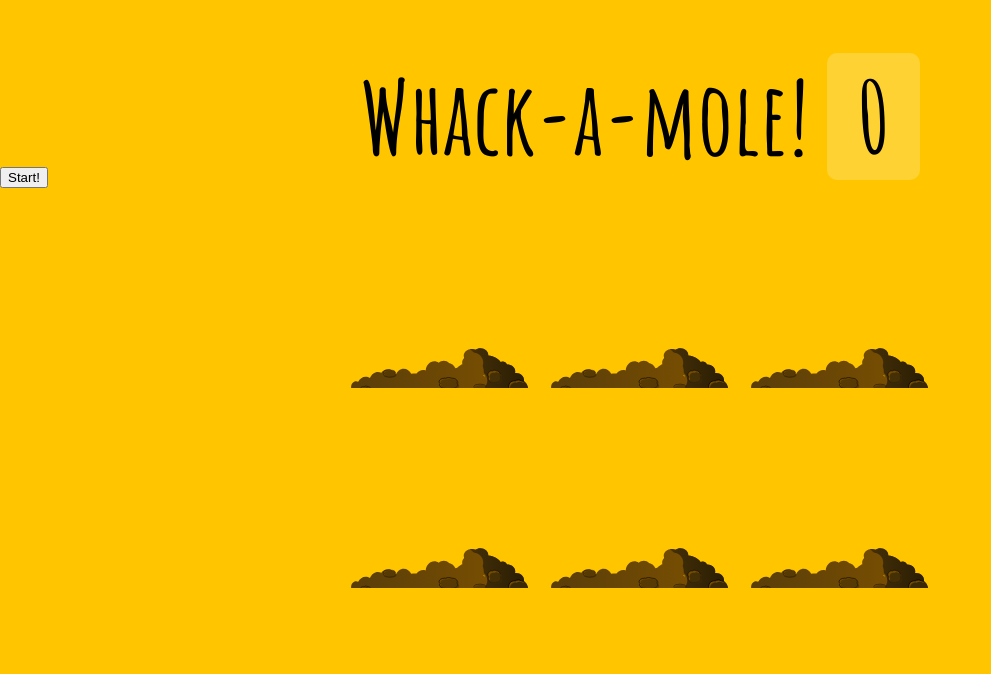
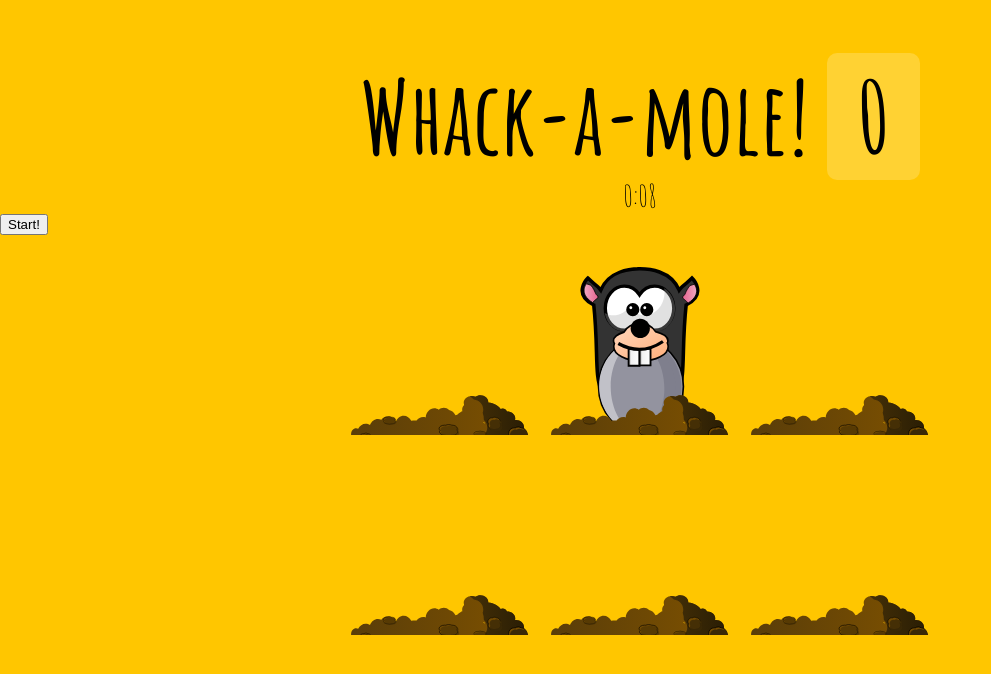
Before and after one commit to sabelofficial/javascript-30, a plain HTML site: page 30 - Whack A Mole/index.html in a window 1280 px wide. Both pictures are taken after a click on the button "Start!". Shown: the whole page, without its empty margins (0-991 px from the left). Drawn offline with Linux system fonts and the light colour scheme.

Commit message:
added timer, fixes

```diff
--- a/30 - Whack A Mole/index.html
+++ b/30 - Whack A Mole/index.html
@@ -9,6 +9,7 @@
 <body>
 
   <h1>Whack-a-mole! <span class="score">0</span></h1>
+  <div class="timer">00:00</div>
   <button onClick="startGame()">Start!</button>
 
   <div class="game">
@@ -36,16 +37,19 @@
   const holes = document.querySelectorAll('.hole');
   const scoreBoard = document.querySelector('.score');
   const moles = document.querySelectorAll('.mole');
+  const timerDisplay = document.querySelector('.timer');
   let lastHole;
   let timeUp = false;
   let score = 0;
+  let countdown;
 
   const randTime = (min, max) => { // [min, max)
     return Math.round(Math.random() * (max - min) + min);
   }
 
+  //select random hole
   const randHole = (holes) => {
-    const index = Math.floor(Math.random * holes.length);
+    const index = Math.floor(Math.random() * holes.length);
     const hole = holes[index];
 
     if(hole === lastHole) { //prevent the hole from being selected in succession
@@ -67,12 +71,40 @@
     }, time);
   }
 
+  const displayTimeLeft = seconds => {
+    const minutes = Math.floor(seconds / 60);
+    const secondsLeft = seconds % 60;
+
+    const display = `${minutes}:${secondsLeft < 10 ? '0' : '' }${secondsLeft}`;
+    timerDisplay.textContent = display;
+  }
+
+  const timer = seconds => {
+    //clear any existing timers
+    clearInterval(countdown);
+    displayTimeLeft(seconds);
+
+    seconds--;
+    countdown = setInterval(() => {
+        const secondsLeft = seconds--;
+        //stop timer  when it reaches zero
+        if(secondsLeft < 0) {
+            clearInterval(countdown);
+            return;
+        }
+        //display
+        displayTimeLeft(secondsLeft);
+    }, 1000);
+  }
+
   const startGame = () => {
+    const seconds = 10;
     scoreBoard.textContent = 0;
     timeUp = false;
     score = 0;
+    timer(seconds);
     peep();
-    setTimeout(() => timeUp = true, 10000);
+    setTimeout(() => timeUp = true, seconds*1000);
   }
 
   const bonk = e => {
--- a/30 - Whack A Mole/style.css
+++ b/30 - Whack A Mole/style.css
@@ -26,6 +26,14 @@ h1 {
   padding: 0 3rem;
   line-height: 1;
   border-radius: 1rem;
+}
+
+.timer {
+  display: flex;
+  margin-top: 10px;
+  justify-content: center;
+  font-size: 30px;
+  text-align: center;
 }
 
 .game {
```
